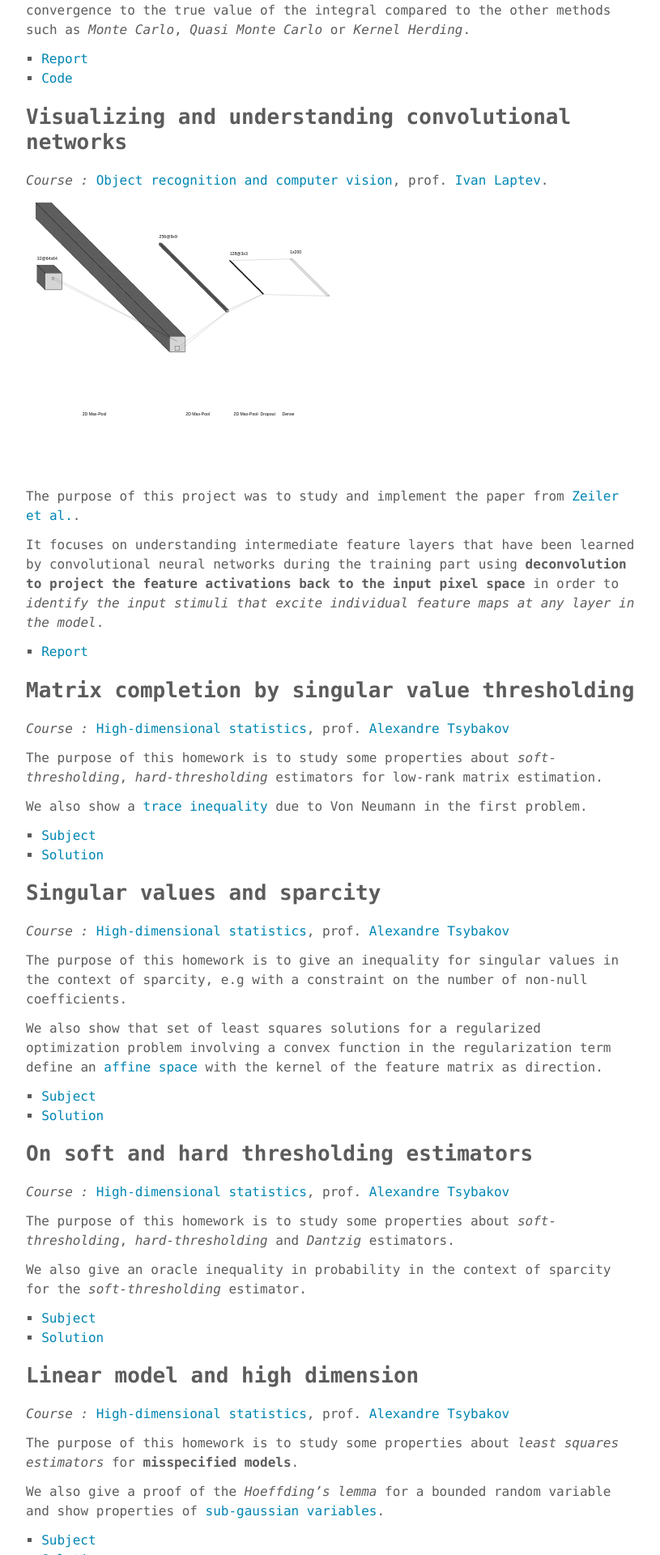
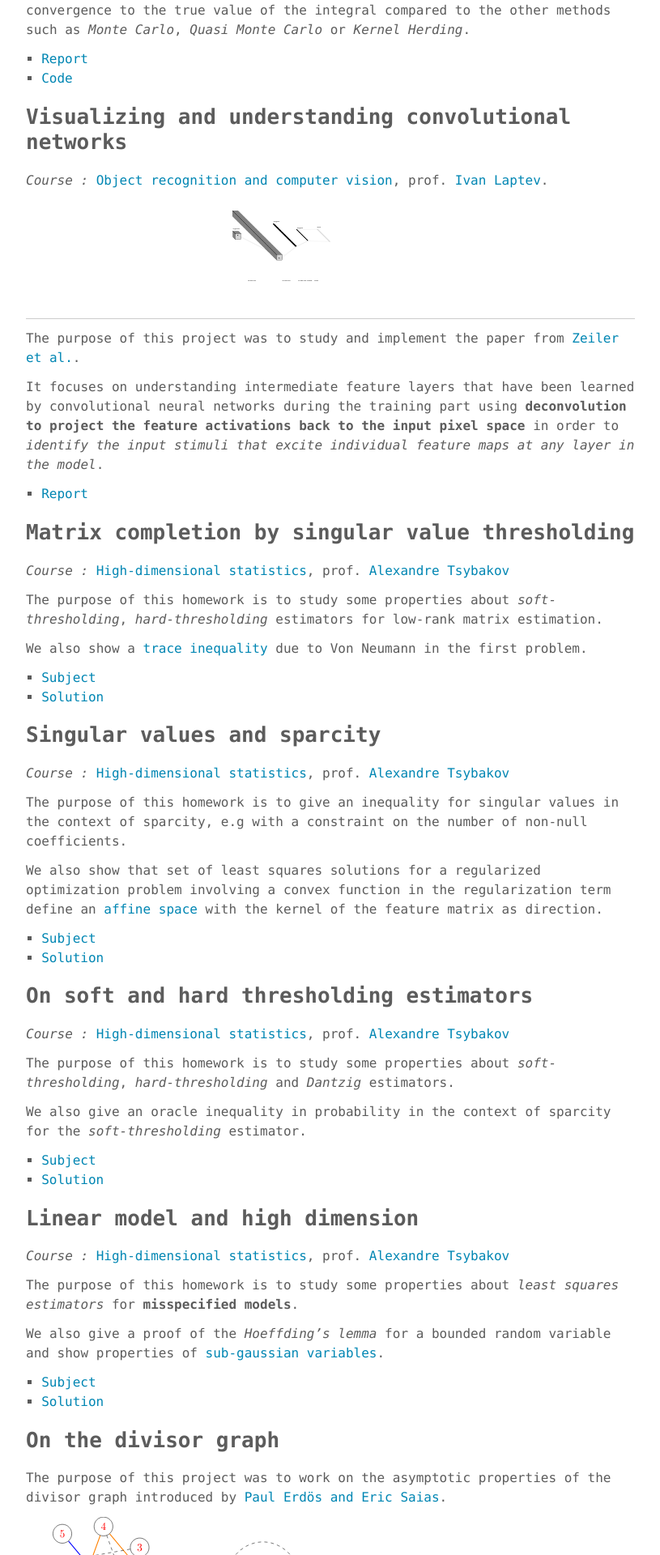
Before and after one commit to ncloarec/ncloarec.github.io, a Jekyll site: the page built from projects.md, in a window 1280 px wide. Shown: the part 458-2378 px from the top of the page at 81% size, without its empty margins (232-1047 px from the left). Built offline with Jekyll 4.4.1, drawn with Linux system fonts in a browser that asks for light colours.

Commit message:
trying to center architecture image

```diff
--- a/projects.md
+++ b/projects.md
@@ -24,7 +24,8 @@ It focuses on the problem of **probabilistic integration** interpreting the nume
 ## Visualizing and understanding convolutional networks
 *Course :* [Object recognition and computer vision](https://www.di.ens.fr/willow/teaching/recvis18/), prof. [Ivan Laptev](https://www.di.ens.fr/~laptev/).
 
-![Architecture of the CNN used for the tests on Tiny ImageNet database from Standford University](/assets/images/architecture.svg)
+| | ![Architecture of the CNN used for the tests on Tiny ImageNet database from Standford University](/assets/images/architecture.svg) | |
+
 The purpose of this project was to study and implement the paper from [Zeiler et al.](https://arxiv.org/abs/1311.2901).
 
 It focuses on understanding intermediate feature layers that have been learned by convolutional neural networks during the training part using **deconvolution to project the feature activations back to the input pixel space** in order to *identify the input stimuli that excite individual feature maps at any layer in the model*.
```
